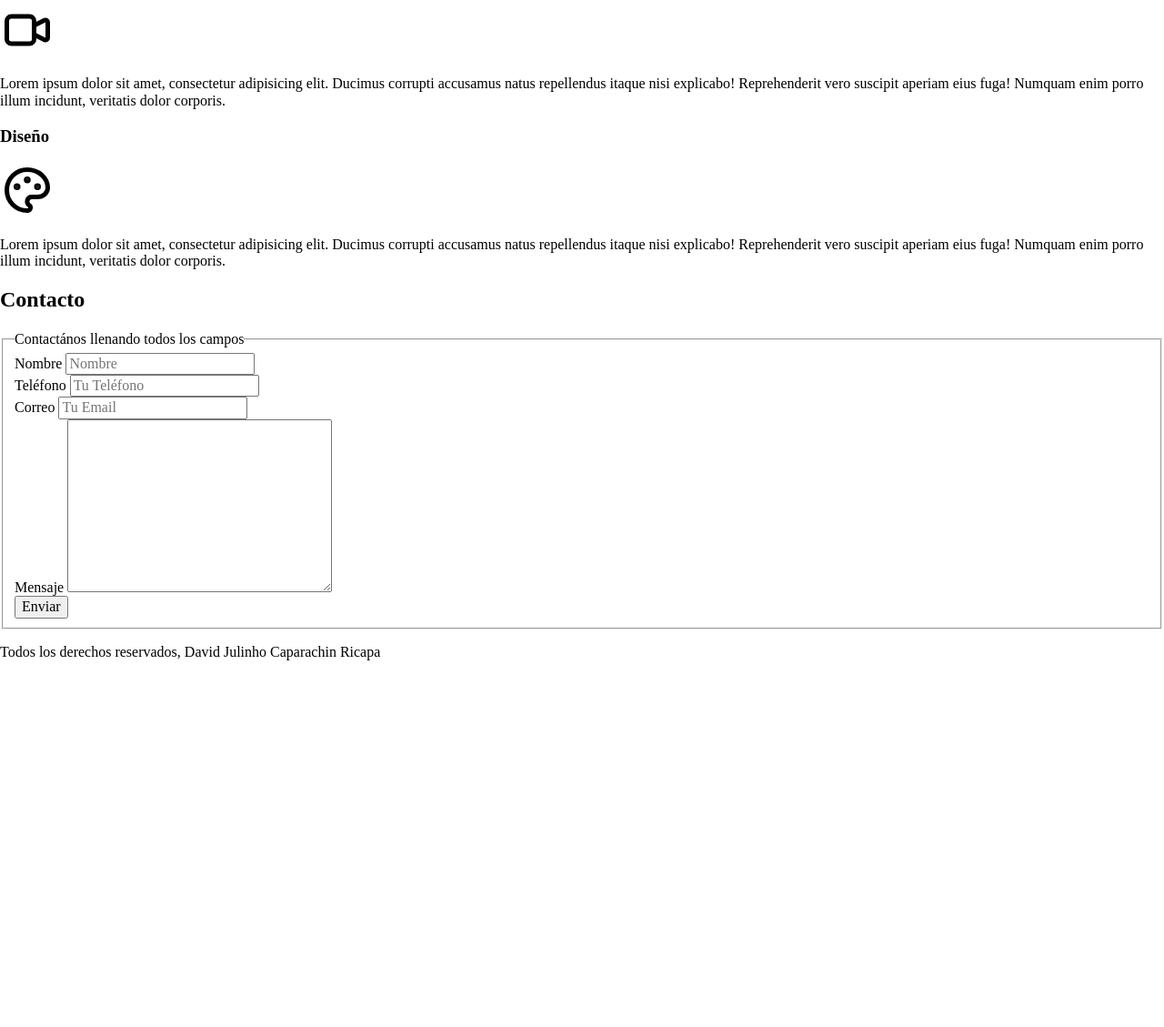
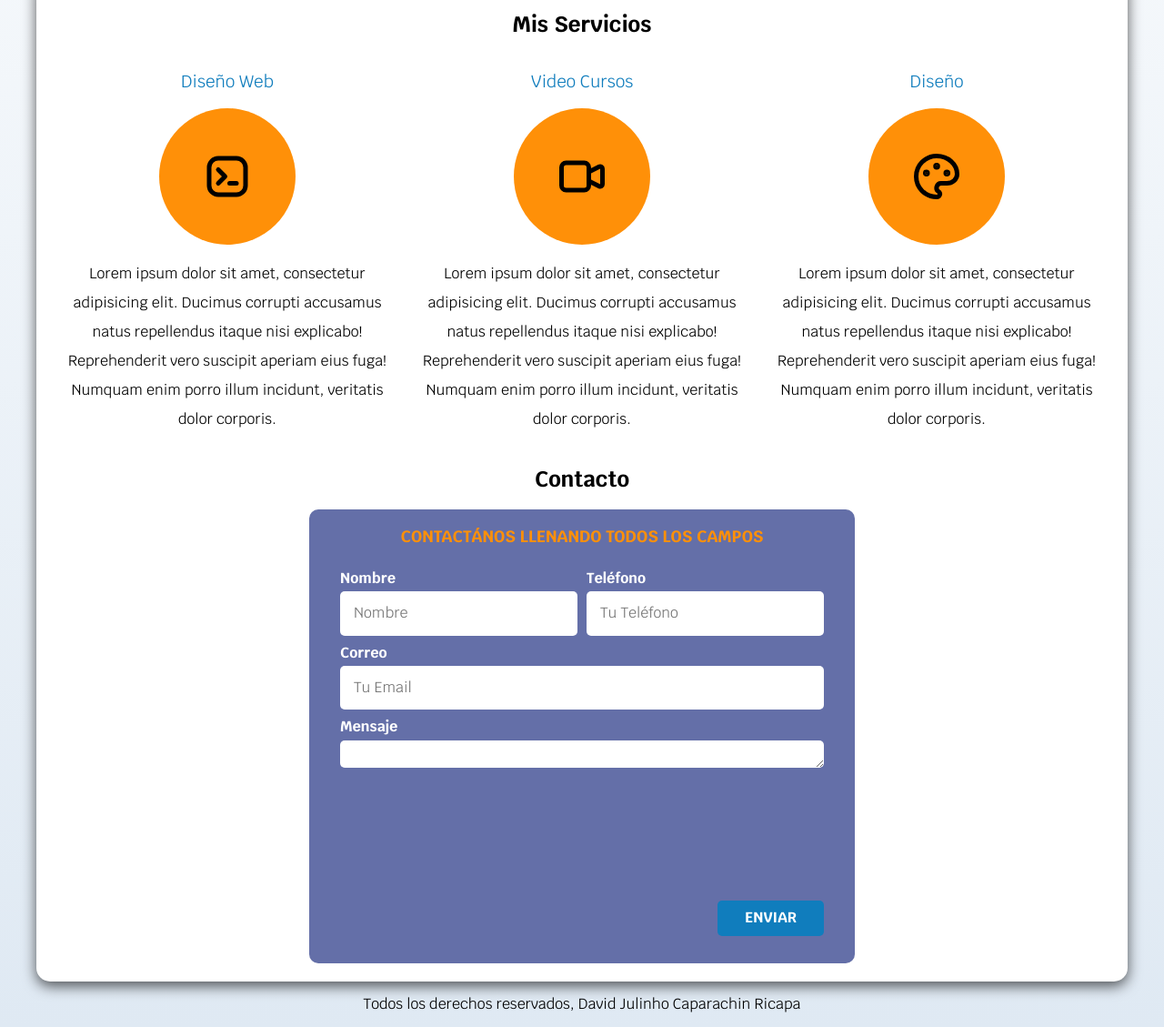
Before and after one commit to DavidCaparachin/sistema-web-personal, a plain HTML site: page index.html in a window 1280 px wide. Shown: the part 620-1749 px from the top of the page at 91% size. Before the commit the page ends 1362 px from the top, so only its background shows below. Drawn offline with Linux system fonts and the light colour scheme.

Commit message:
Finalizando la pagina web

```diff
--- a/css/main.css
+++ b/css/main.css
@@ -13,29 +13,106 @@ https://paletton.com/#uid=70c0u0kuXEejdKRoOGBDotOEQn7
   --mostaza: #ff9008;
   --azul: #107dbd;
   --verdoso: #07c966;
+  --gris: #646fa8;
 }
-
+/*Globales*/
 html {
   font-size: 62.5%;
+  box-sizing: border-box; /*Hack para Box Model*/
+  scroll-snap-type: y mandatory;
+}
+.servicio,
+.navegacion-principal,
+.formulario {
+  scroll-snap-align: center;
+  scroll-snap-stop: always;
+}
+*,
+*:before,
+*:after {
+  box-sizing: inherit;
 }
 
 body {
   font-size: 16px;
+  font-family: "Krub", sans-serif;
+  background-image: linear-gradient(to top, #dfe9f3 0%, var(--blanco) 100%);
 }
-
-.titulo {
-  text-align: center;
-  font-size: 3.8 rem;
-  color: var(--azul);
-  font-family: "Krub", sans-serif;
-  font-weight: 700;
-}
-
 .contenedor {
   max-width: 120rem;
   margin: 0 auto;
 }
+.boton {
+  background-color: var(--azul);
+  color: var(--blanco);
+  padding: 1rem 3rem;
+  margin-top: 1 rem;
+  font-size: 2 rem;
+  text-decoration: none;
+  text-transform: uppercase;
+  font-weight: bold;
+  border-radius: 0.5rem;
+  /* width: 90%; */
+  border: none;
+}
+.boton:hover {
+  cursor: pointer;
+}
+@media (min-width: 480px) {
+  .boton {
+    width: auto;
+  }
+}
+.sombra {
+  -webkit-box-shadow: 0px 5px 15px 0px rgba(0, 0, 0, 0.65);
+  -moz-box-shadow: 0px 5px 15px 0px rgba(0, 0, 0, 0.65);
+  box-shadow: 0px 5px 15px 0px rgba(0, 0, 0, 0.65);
+  background-color: var(--blanco);
+  padding: 2rem;
+  border-radius: 1.5rem;
+}
+/* Tipografia */
+h1 {
+  font-size: 3.8 rem;
+}
+h2 {
+  font-size: 2.8 rem;
+}
+h3 {
+  font-size: 1.8 rem;
+}
+h1,
+h2,
+h3 {
+  text-align: center;
+}
 
+.titulo span {
+  font-size: 2rem;
+}
+.titulo::after {
+  /* content: "Esto va despues del titulo"; */
+}
+
+.contenido-hero h2 {
+  text-align: center;
+}
+/**Utilidades**/
+.w-100 {
+  width: 100%;
+}
+.flex {
+  display: flex;
+}
+.alinear-derecha {
+  justify-content: flex-end;
+}
+@media (min-width: 768px) {
+  .w-100 {
+    width: auto;
+  }
+}
+/* Navegacion Principal */
 .nav-bg {
   background-color: var(--verdoso);
 }
@@ -65,3 +142,133 @@ body {
   background-color: var(--blanco);
   color: var(--azul);
 }
+/* Hero */
+.hero {
+  background-image: url(../img/estudio.jpg);
+  background-repeat: no-repeat; /*no repite el codigo*/
+  background-size: cover; /*se amplia la imagen en toda la pantalla*/
+  height: 450px;
+  position: relative;
+  margin-bottom: 2rem;
+}
+.contenido-hero {
+  position: absolute;
+  background-color: rgba(0, 0, 0, 0.5); /*Anterior*/
+  /* background-color: rgb(0, 0, 0/70%); */
+  width: 100%;
+  height: 100%;
+  /*codigo para centrar*/
+  display: flex;
+  flex-direction: column;
+  align-items: center;
+  justify-content: center;
+  /*asta aqui*/
+}
+.contenido-hero h2,
+.contenido-hero p {
+  color: var(--blanco);
+}
+.contenido-hero .ubicacion {
+  display: flex;
+  align-items: flex-end;
+}
+/* .contenido-hero h2 {
+  text-align: center;
+} */
+
+/**Servicios**/
+@media (min-width: 768px) {
+  .servicios {
+    display: grid;
+    grid-template-columns: repeat(3, 1fr); /*(1fr 1fr 1fr;*/
+    column-gap: 1rem;
+    /* grid: 200px 800px / 300px 300px  //esto es lo mismo*/
+  }
+}
+.servicio {
+  display: flex;
+  flex-direction: column;
+
+  align-items: center;
+}
+.servicio h3 {
+  color: var(--azul);
+  font-weight: normal;
+}
+.servicio p {
+  line-height: 2;
+  text-align: center;
+}
+.servicio .iconos {
+  height: 15rem;
+  width: 15rem;
+  background-color: var(--mostaza);
+  border-radius: 50%;
+  display: flex;
+  justify-content: center;
+  align-items: center;
+}
+
+/**Contacto**/
+.formulario {
+  background-color: var(--gris);
+  width: min(60rem, 100%); /*Utilizar el valor mas pequeño*/
+  margin: 0 auto; /*solo usar con formulario y el justifel para otras cosas*/
+  padding: 2rem;
+  border-radius: 1rem;
+}
+.formulario fieldset {
+  border: none;
+}
+.formulario legend {
+  text-align: center;
+  font-size: 1.8rem;
+  text-transform: uppercase;
+  font-weight: 700;
+  margin-bottom: 2rem;
+  color: var(--mostaza);
+}
+@media (min-width: 768px) {
+  .contenedor-campos {
+    display: grid;
+    grid-template-columns: repeat(2, 1fr);
+    grid-template-rows: auto auto 20rem;
+    column-gap: 1rem; /*Separacion de columna*/
+  }
+  .campo:nth-child(3),
+  .campo:nth-child(4) {
+    grid-column: 1 / 3;
+  }
+}
+
+.campo {
+  margin-bottom: 1rem;
+}
+.campo label {
+  color: var(--blanco);
+  font-weight: bold;
+  margin-bottom: 0.5rem;
+  display: block;
+}
+/* .campo input[type="text"],
+.campo input[type="tel"] {
+  background-color: var(--naranja);
+} */
+.campo textarea {
+  height: 2rem;
+}
+.input-text {
+  width: 100%;
+  border: none;
+  padding: 1.5rem;
+  border-radius: 0.5rem;
+}
+
+.enviar .boton {
+  width: 100%;
+}
+
+/**Footer**/
+.footer {
+  text-align: center;
+}
--- a/index.html
+++ b/index.html
@@ -17,6 +17,7 @@
     <header>
       <h1 class="titulo">David Julinho Caparachin Ricapa</h1>
     </header>
+
     <div class="nav-bg">
       <nav class="navegacion-principal contenedor">
         <a href="#">Inicio</a>
@@ -26,9 +27,10 @@
       </nav>
     </div>
     <!-- <img src="./img/estudio.jpg" alt="estudio" /> -->
-    <section>
+    <section class="hero">
+      <div class="contenido-hero">
         <h2>Diseño y Desarrollo Web Freelancer</h2>
-      <p>
+        <div class="ubicacion">
           <svg
             xmlns="http://www.w3.org/2000/svg"
             class="icon icon-tabler icon-tabler-map-pin"
@@ -47,16 +49,20 @@
               d="M17.657 16.657l-4.243 4.243a2 2 0 0 1 -2.827 0l-4.244 -4.243a8 8 0 1 1 11.314 0z"
             />
           </svg>
-      </p>
           <p>Perú, Lima</p>
-      <a href="#">Contacto</a>
+        </div>
+
+        <a href="#" class="boton">Contacto</a>
+      </div>
+      <!--contenido hero-->
     </section>
 
-    <main>
+    <main class="contenedor sombra">
       <h2>Mis Servicios</h2>
-      <section>
+      <div class="servicios">
+        <section class="servicio">
           <h3>Diseño Web</h3>
-        <p>
+          <div class="iconos">
             <svg
               xmlns="http://www.w3.org/2000/svg"
               class="icon icon-tabler icon-tabler-brand-tabler"
@@ -74,7 +80,7 @@
               <line x1="13" y1="15" x2="16" y2="15" />
               <rect x="4" y="4" width="16" height="16" rx="4" />
             </svg>
-        </p>
+          </div>
           <p>
             Lorem ipsum dolor sit amet, consectetur adipisicing elit. Ducimus
             corrupti accusamus natus repellendus itaque nisi explicabo!
@@ -82,9 +88,9 @@
             illum incidunt, veritatis dolor corporis.
           </p>
         </section>
-      <section>
+        <section class="servicio">
           <h3>Video Cursos</h3>
-        <p>
+          <div class="iconos">
             <svg
               xmlns="http://www.w3.org/2000/svg"
               class="icon icon-tabler icon-tabler-video"
@@ -103,7 +109,7 @@
               />
               <rect x="3" y="6" width="12" height="12" rx="2" />
             </svg>
-        </p>
+          </div>
           <p>
             Lorem ipsum dolor sit amet, consectetur adipisicing elit. Ducimus
             corrupti accusamus natus repellendus itaque nisi explicabo!
@@ -111,9 +117,9 @@
             illum incidunt, veritatis dolor corporis.
           </p>
         </section>
-      <section>
+        <section class="servicio">
           <h3>Diseño</h3>
-        <p>
+          <div class="iconos">
             <svg
               xmlns="http://www.w3.org/2000/svg"
               class="icon icon-tabler icon-tabler-palette"
@@ -134,7 +140,7 @@
               <circle cx="12" cy="7.5" r=".5" fill="currentColor" />
               <circle cx="16.5" cy="10.5" r=".5" fill="currentColor" />
             </svg>
-        </p>
+          </div>
           <p>
             Lorem ipsum dolor sit amet, consectetur adipisicing elit. Ducimus
             corrupti accusamus natus repellendus itaque nisi explicabo!
@@ -142,35 +148,51 @@
             illum incidunt, veritatis dolor corporis.
           </p>
         </section>
-    </main>
-    <section>
+      </div>
+      <!--Cierre de servicio-->
+
+      <section class="servicio">
         <h2>Contacto</h2>
-      <form action="">
+        <form class="formulario">
           <fieldset>
             <legend>Contactános llenando todos los campos</legend>
-          <div>
+            <div class="contenedor-campos">
+              <div class="campo">
                 <label for="">Nombre</label>
-            <input type="text" placeholder="Nombre" />
+                <input class="input-text" type="text" placeholder="Nombre" />
               </div>
-          <div>
+              <div class="campo">
                 <label for="">Teléfono</label>
-            <input type="tel" placeholder="Tu Teléfono" />
+                <input
+                  class="input-text"
+                  type="tel"
+                  placeholder="Tu Teléfono"
+                />
               </div>
-          <div>
+              <div class="campo">
                 <label for="">Correo</label>
-            <input type="email" placeholder="Tu Email" />
+                <input class="input-text" type="email" placeholder="Tu Email" />
               </div>
-          <div>
+              <div class="campo">
                 <label>Mensaje</label>
-            <textarea name="" id="" cols="30" rows="10"></textarea>
+                <textarea
+                  class="input-text"
+                  name=""
+                  id=""
+                  cols="30"
+                  rows="10"
+                ></textarea>
               </div>
-          <div>
-            <input type="submit" value="Enviar" />
+            </div>
+            <!--contenido-campos-->
+            <div class="alinear-derecha flex">
+              <input class="boton w-100" type="submit" value="Enviar" />
             </div>
           </fieldset>
         </form>
       </section>
-    <footer>
+    </main>
+    <footer class="footer">
       <p>Todos los derechos reservados, David Julinho Caparachin Ricapa</p>
     </footer>
   </body>
```
Lines whose indentation alone changed are shown as unchanged.
